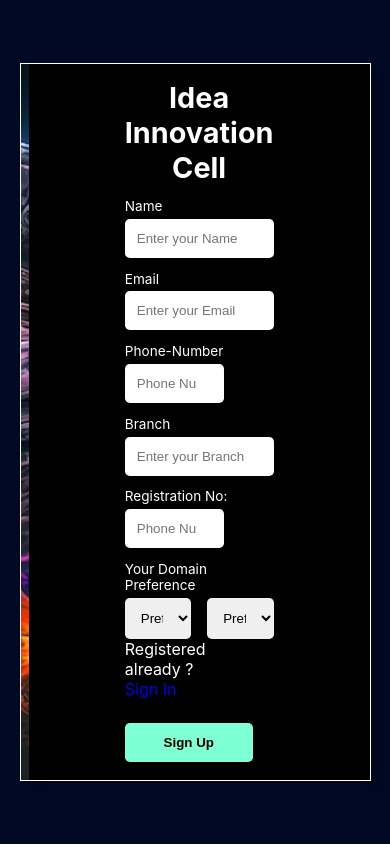
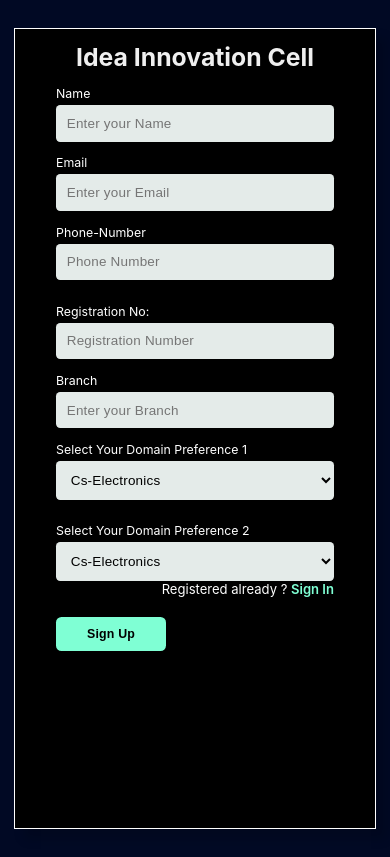
Before and after one commit to IIC-Induction/Frontend, a React (Create React App) app: page / in a window 390 px wide. Built offline with nearby package versions, Linux system fonts and the light colour scheme; the HTML template or start-up script is replaced by a standard one.

Commit message:
frontend test push

```diff
--- a/package.json
+++ b/package.json
@@ -6,6 +6,7 @@
   "dependencies": {
     "@emotion/react": "^11.10.6",
     "@emotion/styled": "^11.10.6",
+    "@hookform/resolvers": "^2.9.11",
     "@material-ui/core": "^4.12.4",
     "@mui/material": "^5.11.13",
     "@testing-library/jest-dom": "^5.16.5",
@@ -15,6 +16,7 @@
     "formik": "^2.2.9",
     "react": "^18.2.0",
     "react-dom": "^18.2.0",
+    "react-hook-form": "^7.43.6",
     "react-router-dom": "^6.9.0",
     "react-scripts": "5.0.1",
     "web-vitals": "^2.1.4",
--- a/src/Pages/ProfilePage/ProfilePage.jsx
+++ b/src/Pages/ProfilePage/ProfilePage.jsx
@@ -56,7 +56,7 @@ const ProfilePage = () => {
       }
       else {
         console.log("jefwef");
-        setStatus("Coming Soon")
+        setStatus("Coming Soon ...")
       }
     }
     catch (err) {
@@ -123,7 +123,7 @@ const ProfilePage = () => {
           <div className="grid-col-3">
             <p>Level 1 :</p>
             <p >Date : 17 March ,2023</p>
-            <p ><a className='test-link' href="https://try.typeform.com/quiz-builder/?&tf_campaign=asia_me-generic-quiz-english-combined_18081895327&tf_source=google&tf_medium=paid&tf_content=141395751058_617095022869&tf_term=quiz%20maker&tf_dv=c&tf_matchtype=e&tf_adposition=&tf_location=20465">Take Test 1</a></p>
+            <p ><a className='test-link' href="">Take Test 1</a></p>
             <p className='result'>Result : {Status} </p>
           </div>
           <div className="grid-col-3">
--- a/src/Pages/ProfilePage/profilePage.css
+++ b/src/Pages/ProfilePage/profilePage.css
@@ -1,32 +1,39 @@
 .user-profile-page {
     padding-bottom: 3rem;
   }
-
   .header-container {
     padding: 1rem 4rem;
     margin-bottom: 2rem;
   }
-
   .header-wrapper {
     padding: 1rem 0;
     justify-content: space-between;
     border-bottom: 1px solid #fff;
   }
-
   .header-wrapper h2 {
     font-size: 1.5rem;
   }
-
-.user-profile, .user-result {
+  .header-wrapper .logout-btn {
+    font-size: 0.9rem;
+    font-weight: 500;
+    padding: 0.4rem 1rem;
+    border-radius: 0.4rem;
+    margin-left: 2rem;
+    color: #000;
+    background-color: #fff;
+  }
+  .user-profile,
+  .user-result {
     display: grid;
     width: 75%;
     padding: 2rem 4rem;
     gap: 0.8rem;
-    margin: 1rem 4rem;
     margin: 0 auto;
-    background-color: #ffffff14;
+    background-color: #ffffff22;
   }
-
+  .user-profile h4 {
+    margin-top: 1rem;
+  }
   .flex-col-2 {
     display: flex;
     justify-content: space-between;
@@ -34,14 +41,12 @@
     border-bottom: 1px solid #cccccc3b;
     grid-template-columns: 1fr 3fr;
   }
-
   .user-result .grid-col-3 {
     display: grid;
     grid-template-columns: 1.5fr 2fr 2fr 1fr;
     padding: 1rem 0;
     border-bottom: 1px solid #cccccc3b;
   }
-
   .user-result .test-link {
     font-size: 0.9rem;
     font-weight: 600;
@@ -50,7 +55,56 @@
     color: #000;
     background-color: aquamarine;
   }
-
-.logout:hover {
-    cursor: pointer;
+  @media screen and (max-width: 1200px) {
+    .user-profile,
+    .user-result {
+      width: 80%;
     }
+  }
+  @media screen and (max-width: 1000px) {
+    .user-profile,
+    .user-result {
+      width: 90%;
+    }
+    .user-result .grid-col-3 {
+      grid-template-columns: 1fr 2fr 1.3fr 1fr;
+    }
+  }
+  @media screen and (max-width: 500px) {
+    .user-profile-page {
+      padding-bottom: 3rem;
+    }
+    .header-container {
+      padding: 1rem;
+    }
+    .header-wrapper {
+      padding: 1rem 0;
+    }
+    .header-wrapper h2 {
+      font-size: 1.2rem;
+    }
+    .hello-user-wrapper {
+      flex-direction: column;
+      align-items: self-end;
+      gap: 0.4rem;
+    }
+    .header-wrapper .logout-btn {
+      position: absolute;
+      top: 5.3rem;
+      font-size: 0.85rem;
+    }
+    .user-profile h3,
+    .user-result h3 {
+      font-size: 1.2rem;
+    }
+    .user-profile,
+    .user-result {
+      width: 90%;
+      padding: 1rem;
+      font-size: 0.95rem;
+    }
+    .user-result .grid-col-3 {
+      grid-template-columns: 1fr;
+      gap: 1rem;
+    }
+  }
--- a/src/Pages/SignUp/SignUp.jsx
+++ b/src/Pages/SignUp/SignUp.jsx
@@ -6,8 +6,13 @@ import { useState } from 'react';
 // import { useFormik } from 'react';
 // import { signUpSchema } from "../schemas";
 
+// ****************************************************************************************
+import { useForm } from 'react-hook-form'
+import { number, object, string } from 'yup'
+import { yupResolver } from '@hookform/resolvers/yup'
+// ****************************************************************************************
 // const initialValues = {
-//   name: "",
+  //   name: "",
 //   email: "",
 //   phone: "",
 //   branch: "",
@@ -23,6 +28,32 @@ const SignUp = () => {
   //     action.resetForm()
   //   },
   // })
+  // ****************************************************************************************
+  const validationSchema = object().shape({
+    name: string()
+      .required('Username is required')
+      .min(3, 'Username must be at least 3 characters'),
+    email: string().required('Email is required').email('Invalid email address'),
+    contact: number()
+      .required('Phone number is required')
+      .min(10, 'Enter valid contact number'),
+    branch: string()
+      .required('Enter your branch'),
+    regdno: number()
+      .required('Registration number is required')
+      .min(10, 'Enter valid registration number'),
+      select:string()
+      .required('select your domain'),
+  })
+
+  const {
+    register,
+    handleSubmit,
+    formState: { errors },
+  } = useForm({
+    resolver: yupResolver(validationSchema),
+  })
+  // ****************************************************************************************
 
 
   const navigate = useNavigate();
@@ -56,9 +87,9 @@ const SignUp = () => {
   }
 
   const postRegister = async (e) => {
-    e.preventDefault();
+    // e.preventDefault();
     localStorage.clear();
-    let userData = [];
+    // let userData = [];
     const { name, email, contact, branch, regdno } = user;
     const res = await fetch("http://localhost:8000/register", {
       method: "POST",
@@ -74,7 +105,7 @@ const SignUp = () => {
 
     console.log(data.message);
     alert(`${data.message}`);
-    if (data.status == 201) {
+    if (data.status === 201) {
       console.log("fuck");
       navigate("/signInPage");
     }
@@ -102,50 +133,80 @@ const SignUp = () => {
           <div className="signUp-page-img">
             <img src={astronaut} alt="" />
           </div>
-          <form className="signUp-form">
+          <form onSubmit={handleSubmit(postRegister)} className="signUp-form">
             <h2>Idea Innovation Cell</h2>
             <div>
               <label htmlFor="name">Name</label>
-              <input type="text" name="name" id="Name" value={user.name} onChange={handleInput} placeholder="Enter your Name" autoComplete="off" />
+              <input type="text" {...register('name')} name="name" id="Name" value={user.name} onChange={handleInput} placeholder="Enter your Name" autoComplete="off" />
+              {errors.name && (
+            <p className="error-message">{errors.name.message}</p>
+          )}
             </div>
             <div>
               <label htmlFor="email">Email</label>
-              <input type="email" name="email" value={user.email} id="email" onChange={handleInput} placeholder="Enter your Email" autoComplete="off" />
+              <input type="email" {...register('email')} name="email" value={user.email} id="email" onChange={handleInput} placeholder="Enter your Email" autoComplete="off" />
+              {errors.email && <p className="error-message">{errors.email.message}</p>}
             </div>
-            <div className="phone-container grid-two-col">
+            <div className="grid-two-col">
+              <div>
               <label htmlFor="Phone Number">Phone-Number</label>
-              <input type="number" name="contact" onChange={handleInput} value={user.contact} id="Phone-Number" placeholder="Phone Number" autoComplete="off" />
+              <input type="number"  {...register('contact')} name="contact" onChange={handleInput} value={user.contact} id="Phone-Number" placeholder="Phone Number" autoComplete="off" />
+              {errors.contact && (
+            <p className="error-message">{errors.contact.message}</p>
+          )}
+          </div>
+           <div>
+              <label htmlFor="regdno">Registration No:</label>
+              <input type="number" {...register('regdno')}  name="regdno" onChange={handleInput} value={user.regdno} id="Phone-Number" placeholder="Registration Number" autoComplete="off" />
+              {errors.regdno && (
+            <p className="error-message">{errors.regdno.message}</p>
+          )}
+            </div>
             </div>
             <div>
               <label htmlFor="branch">Branch</label>
-              <input type="text" name="branch" id="branch" onChange={handleInput} value={user.branch} placeholder="Enter your Branch" autoComplete="off" />
+              <input type="text" {...register('branch')}  name="branch" id="branch" onChange={handleInput} value={user.branch} placeholder="Enter your Branch" autoComplete="off" />
+              {errors.branch && (
+            <p className="error-message">{errors.branch.message}</p>
+          )}
             </div>
-            <div className="phone-container grid-two-col">
-              <label htmlFor="Phone Number">Registration No:</label>
-              <input type="number" name="regdno" onChange={handleInput} value={user.regdno} id="Phone-Number" placeholder="Phone Number" autoComplete="off" />
-            </div>
+            {/* <div className="phone-container grid-two-col">
+              <label htmlFor="regdno">Registration No:</label>
+              <input type="number" name="regdno" onChange={handleInput} value={user.regdno} id="Phone-Number" placeholder="Registration Number" autoComplete="off" />
+              {errors.regdno && (
+            <p className="error-message">{errors.regdno.message}</p>
+          )}
+            </div> */}
             <div className="grid-two-col">
-              <label htmlFor="preference-1">Your Domain Preference</label>
-              <select name="preference-1" onChange={option1} id="preference-1">
-                <option value="Preference 1" name="pref1">Preference 1</option>
+             <div> <label htmlFor="preference-1" > Select Your Domain Preference 1</label>
+              <select name="preference-1" {...register('select')}   onChange={option1} id="preference-1" >
+              <option disabled></option>
+                {/* <option value="Preference 1" name="pref1">Preference 1</option> */}
                 <option value="Cs-Electronics" name="pref1">Cs-Electronics</option>
                 <option value="Chemical" name="pref1">Chemical</option>
                 <option value="Mechanical" name="pref1">Mechanical</option>
                 <option value="Management" name="pref1">Management</option>
               </select>
-
-              <select name="preference-2" onChange={option2} id="preference-2">
-                <option value="Preference 2" name="pref2">Preference 2</option>
+              </div>
+              <div>
+              <label htmlFor="preference-2" > Select Your Domain Preference 2</label>
+              <select name="preference-2" onChange={option2} id="preference-2" >
+              <option disabled></option>
+                {/* <option value="Preference 2" name="pref2">Preference </option> */}
                 <option value="Cs-Electronics" name="pref2">Cs-Electronics</option>
                 <option value="Chemical" name="pref2">Chemical</option>
                 <option value="Mechanical" name="pref2">Mechanical</option>
                 <option value="Management" name="pref2">Management</option>
               </select>
+              </div>
+              {errors.select && (
+            <p className="error-message">{errors.select.message}</p>
+          )}
             </div>
             <div className="bottom-container grid-two-col">
               <p>Registered already ? <Link onClick={Login} className="signIn-text">Sign In</Link></p>
             </div>
-            <input className="sign-up-btn" type="submit" value="Sign Up" onClick={postRegister} />
+            <input className="sign-up-btn" type="submit" value="Sign Up"/>
           </form>
         </div>
       </div>
--- a/src/Pages/SignUp/signUp.css
+++ b/src/Pages/SignUp/signUp.css
@@ -1,62 +1,175 @@
-.signUp-page-container{
+.signUp-page-container {
     width: 100vw;
-    height: 100vh;
+    min-height: 100vh;
     background-color: rgb(1, 9, 36);
-    overflow: hidden;
+    overflow-x: hidden;
+    overflow-y: visible;
   }
-.signUp-page-wrapper{
+  .signUp-page-wrapper {
     width: 90%;
-    min-height: 85%;
+    min-height: 90vh;
     display: grid;
+    margin-top: 7rem;
     color: #fff;
     background-color: black;
     border: 1px solid #fff;
     box-shadow: 10px 10px 10px #00000028;
     grid-template-columns: 1fr 1.3fr;
+    margin: 2rem;
   }
-form{
-    padding: 1rem 6rem;
+  form {
+    padding: 01rem 6rem;
   }
-form h2{
+  form h2 {
     font-size: 1.8rem;
     text-align: center;
+    color: #ffffffef;
   }
-.signUp-page-img img{
+  .signUp-page-img img {
     width: 100%;
     height: 100%;
     object-fit: cover;
   }
-form label{
+  form label {
     display: block;
+    font-size: 0.8rem;
+    margin: 0.9rem 0 0.3rem;
+  }
+  form input,
+  select {
+    width: 100%;
+    padding: 0.7rem;
     font-size: 0.85rem;
-    margin: 0.8rem 0 0.3rem;
+    font-weight: 500;
+    border-radius: 0.3rem;
+    letter-spacing: 0.2px;
+    background-color: rgba(246, 253, 251, 0.93);
+    overflow-y: scroll;
   }
-form input,select{
-    width: 100%;
-    padding: 0.75rem;
-    border-radius: 0.3rem;
+  .phone-container {
+    grid-template-columns: 2fr 1fr !important;
+    column-gap: 1rem;
   }
-.phone-container{
-    grid-template-columns: 3fr 1fr !important;
+  .phone-container div:first-child {
+    position: relative;
   }
-.send-otp-btn{
+  .send-otp-btn {
+    position: absolute;
+    right: 0rem;
     font-weight: 600;
     padding: 0.7rem 1.4rem;
     border-radius: 0.4rem;
+    background-color: aquamarine;
     cursor: pointer;
   }
-.grid-two-col label{
+  /* .grid-two-col label {
     grid-column: 1/-1;
-}
-.grid-two-col{
+  } */
+  .grid-two-col {
     display: grid;
     grid-template-columns: 1fr 1fr;
     column-gap: 1rem;
   }
-.sign-up-btn{
+  .sign-up-btn {
+    padding: 0.7rem 1.4rem;
+    border-radius: 0.4rem;
     margin: 1.5rem 0 0;
-    width:8rem;
+    width: 8rem;
     font-weight: 600;
     cursor: pointer;
     background-color: aquamarine;
   }
+  .sign-up-btn-link {
+    color: #000;
+  }
+  .bottom-container {
+    grid-template-columns: 4fr 1fr;
+    align-items: flex-end;
+    font-size: 0.89rem;
+  }
+  .bottom-container .signIn-text {
+    font-weight: 600;
+    color: aquamarine;
+  }
+  .error-message {
+    font-size: 0.8rem;
+    margin: 0.3rem 0 -0.6rem;
+    color: rgb(255, 74, 74);
+  }
+  @media screen and (max-width: 1200px) {
+    :root {
+      font-size: 86%;
+    }
+    .signUp-page-wrapper {
+      min-height: 90.5vh;
+    }
+    form {
+      padding: 01rem 3rem;
+    }
+    .send-otp-btn {
+      font-size: 0.9rem;
+      padding: 0.67rem 1.4rem;
+    }
+    form input,
+    select {
+      width: 100%;
+      padding: 0.7rem;
+    }
+  }
+  @media screen and (max-width: 1000px) {
+    form {
+      padding: 01rem 1.4rem;
+    }
+  }
+  @media screen and (max-width: 500px) {
+    .signUp-page-wrapper {
+      width: 98%;
+      min-height: 95vh;
+      display: flex;
+      flex-direction: column;
+      margin: 2rem 01rem;
+    }
+    form {
+      padding: 1rem 3rem;
+    }
+    .signUp-page-img img {
+      display: none;
+    }
+    form label {
+      font-size: 0.9rem;
+      margin: 1rem 0 0.3rem;
+    }
+    form input,
+    select {
+      width: 100%;
+      padding: 0.78rem;
+      font-size: 0.98rem;
+    }
+    .phone-container {
+      grid-template-columns: 1fr !important;
+    }
+    .send-otp-btn {
+      position: unset;
+      margin: 1rem 0 -1rem;
+    }
+
+    .grid-two-col {
+      grid-template-columns: 1fr;
+      gap: 0.7rem;
+    }
+    .sign-up-btn {
+      padding: 0.7rem 1.4rem;
+      font-size: 0.9rem;
+    }
+
+    .bottom-container {
+      display: flex;
+      flex-direction: column-reverse;
+      font-size: 0.95rem;
+    }
+    .error-message {
+      font-size: 0.8rem;
+      margin: 0.3rem 0 -0.6rem;
+      color: rgb(255, 74, 74);
+    }
+  }
```
Also changed, not shown: 1 other file (tests, documents, lock files or other folders). Lines whose indentation alone changed are shown as unchanged.
